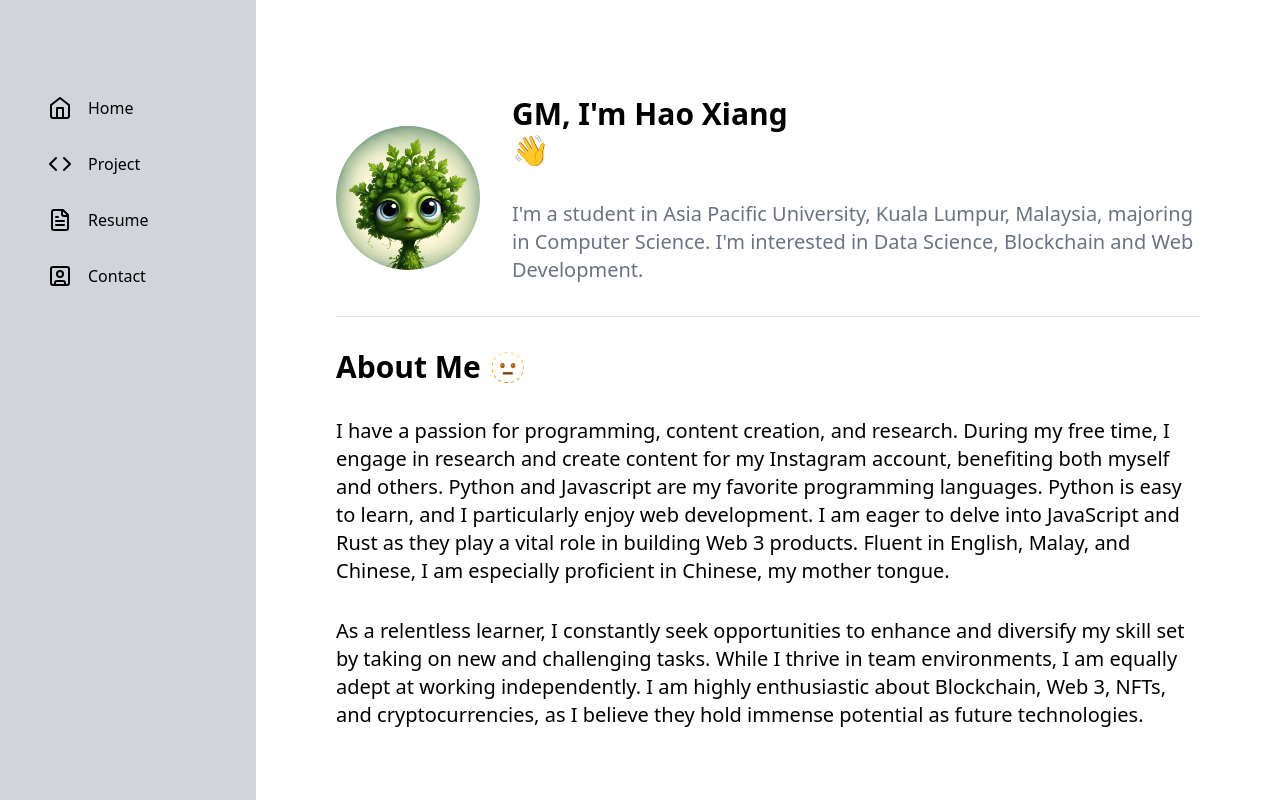
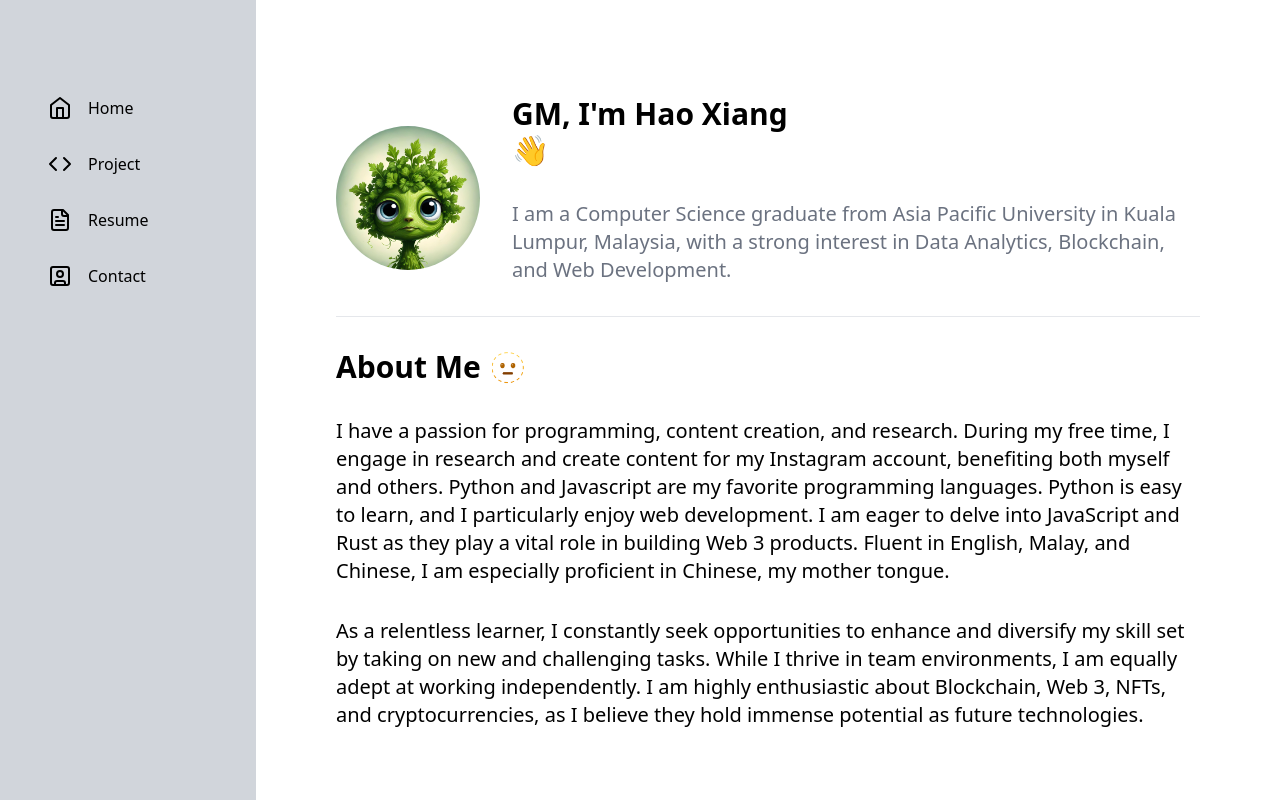
Before and after one commit to haoxiang14/portfolio-v2, a Nuxt app: page / in a window 1280 px wide. Shown: the top 800 px of the page. Built offline with nearby package versions, Linux system fonts and the light colour scheme.

Commit message:
Update information

```diff
--- a/pages/index.vue
+++ b/pages/index.vue
@@ -4,7 +4,7 @@
             <img src="~/assets/cilantro.jpeg" alt="pfp-near" class="w-36 h-36 rounded-full mx-auto lg:mx-0"/>
             <div class="lg:grid lg:grid-col-4 py-4 lg:pb-8 lg:pl-8">
                 <h1 class="lg:col-span-1 text-2xl lg:text-3xl font-bold text-center lg:text-left"> GM, I'm Hao Xiang 👋 </h1>
-                <p class="text-gray-500 lg:col-span-3 lg:text-xl pt-4 lg:pt-8"> I'm a student in Asia Pacific University, Kuala Lumpur, Malaysia, majoring in Computer Science. I'm interested in Data Science, Blockchain and Web Development. </p>
+                <p class="text-gray-500 lg:col-span-3 lg:text-xl pt-4 lg:pt-8">  I am a Computer Science graduate from Asia Pacific University in Kuala Lumpur, Malaysia, with a strong interest in Data Analytics, Blockchain, and Web Development. </p>
             </div>
         </div>
         <hr/>
```
